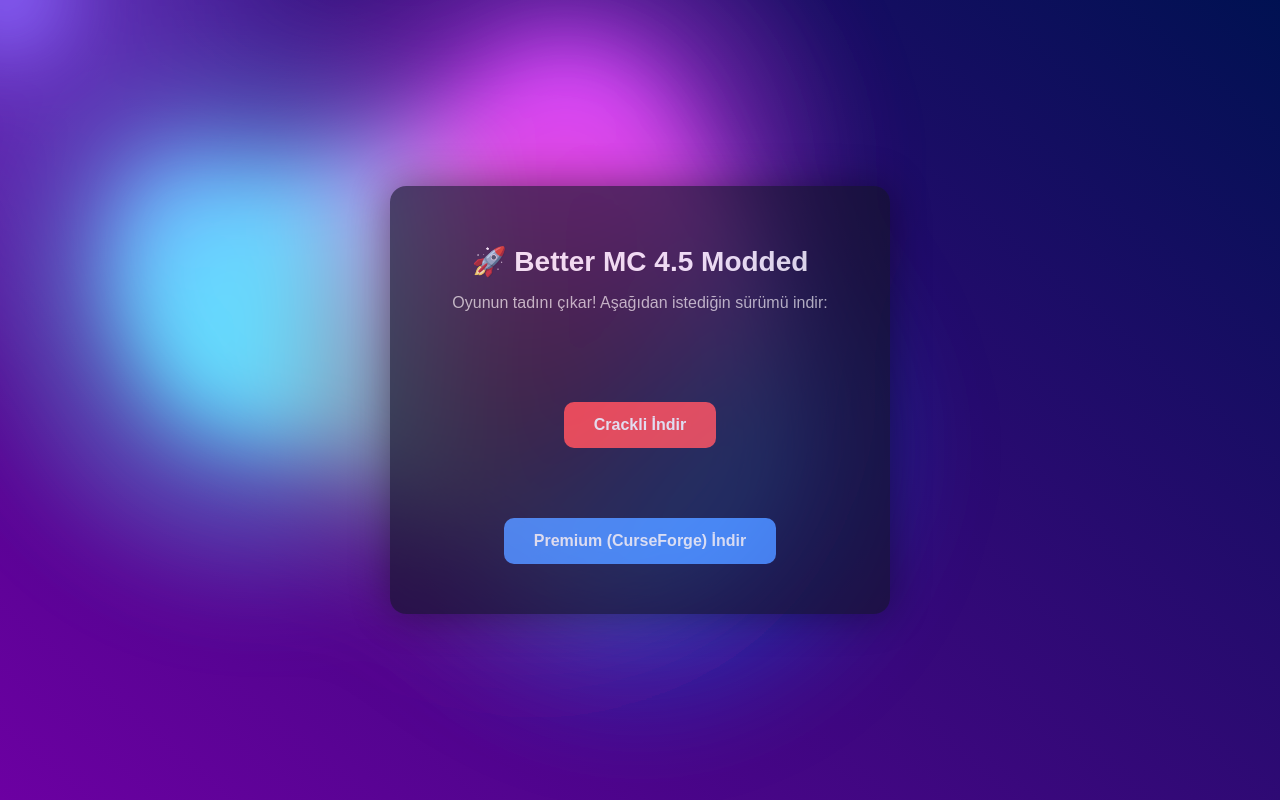
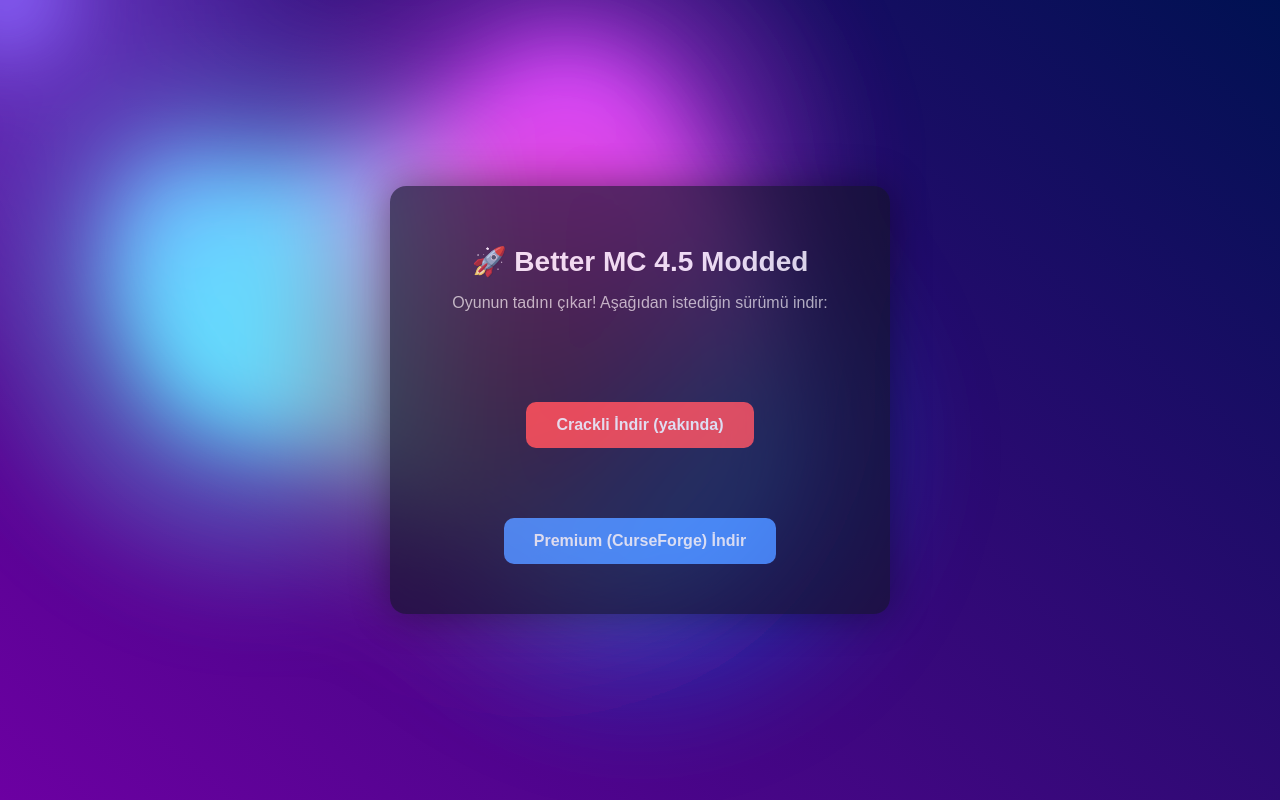
Before and after one commit to 24FeiFei1/atcraft, a plain HTML site: page index.html in a window 1280 px wide. Drawn offline with Linux system fonts and the light colour scheme.

Commit message:
Update index.html

```diff
--- a/index.html
+++ b/index.html
@@ -35,7 +35,7 @@
       <h1>🚀 Better MC 4.5 Modded</h1>
       <p>Oyunun tadını çıkar! Aşağıdan istediğin sürümü indir:</p>
 
-      <button class="btn btn-crack" onclick="indirCrack()">Crackli İndir</button>
+      <button class="btn btn-crack" onclick="indirCrack()">Crackli İndir (yakında)</button>
       <button class="btn btn-premium" onclick="indirPremium()">Premium (CurseForge) İndir</button>
     </div>
   </div>
```
